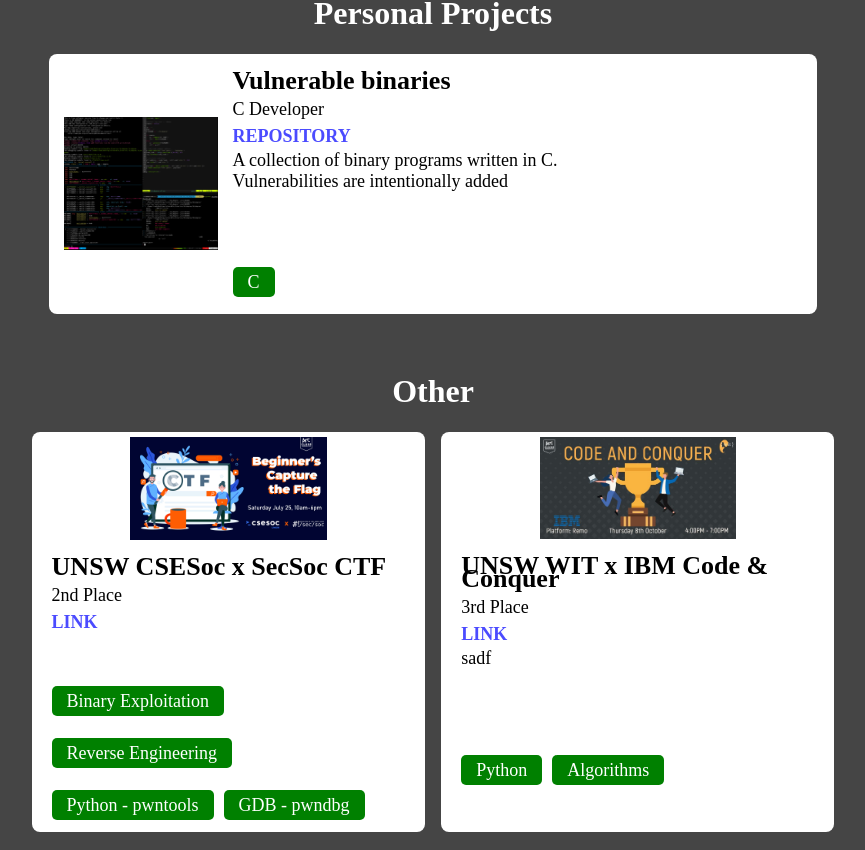
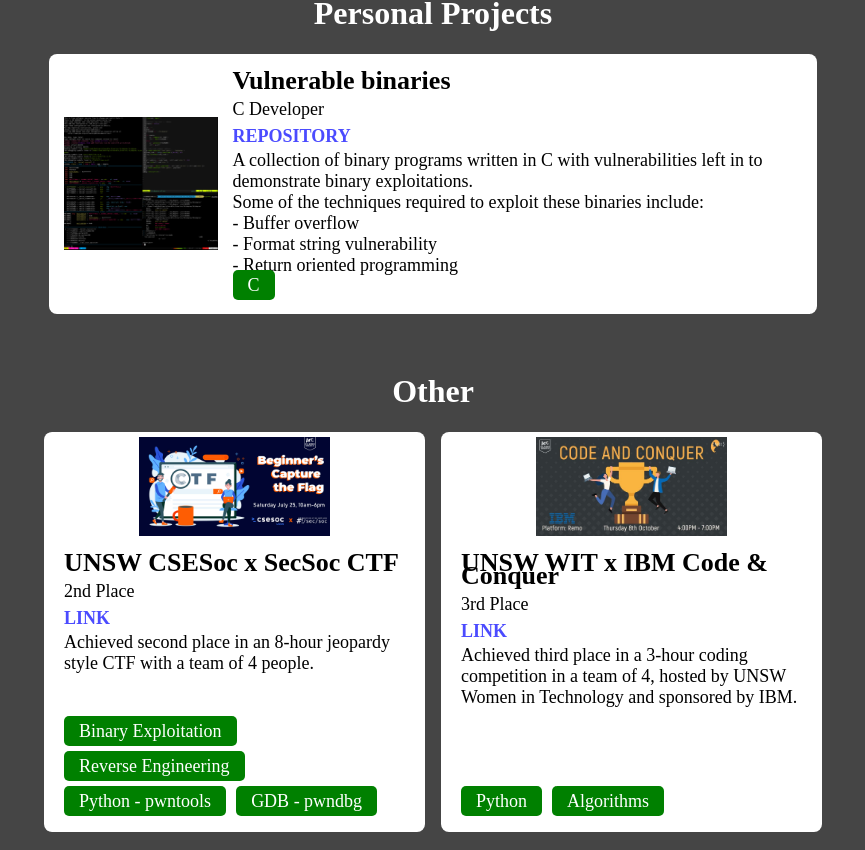
Before and after one commit to jjamme/jjamme.github.io, a React (Create React App) app: page / in a window 1280 px wide. Shown: the part 547-1397 px from the top of the page, without its empty margins (207-1072 px from the left). Built offline with nearby package versions, Linux system fonts and the light colour scheme.

Commit message:
Add descriptions to card

```diff
--- a/src/components/pages/Home.js
+++ b/src/components/pages/Home.js
@@ -38,9 +38,11 @@
           button="REPOSITORY"
           subheading="C Developer"
           image={VulnBinImage}
-          description={`A collection of binary programs written in C.
-          Vulnerabilities are intentionally added
-          `}
+          description={`A collection of binary programs written in C with vulnerabilities left in to demonstrate binary exploitations.
+          Some of the techniques required to exploit these binaries include:
+          - Buffer overflow
+          - Format string vulnerability
+          - Return oriented programming`}
           tags={[
             {
               link: "https://en.wikipedia.org/wiki/C_(programming_language)",
@@ -58,7 +60,7 @@
           button="LINK"
           subheading="2nd Place"
           image={CseSecImage}
-          description={``}
+          description={`Achieved second place in an 8-hour jeopardy style CTF with a team of 4 people.`}
           tags={[
             {
               link: "https://ctf101.org/binary-exploitation/overview/",
@@ -84,7 +86,7 @@
           button="LINK"
           subheading="3rd Place"
           image={WitIbmImage}
-          description={`sadf`}
+          description={`Achieved third place in a 3-hour coding competition in a team of 4, hosted by UNSW Women in Technology and sponsored by IBM.`}
           tags={[
             { link: "https://www.python.org/", title: "Python" },
             { link: "", title: "Algorithms" },
--- a/src/styles/Cards.css
+++ b/src/styles/Cards.css
@@ -74,7 +74,7 @@
   align-items: center;
   flex-direction: row;
   flex-grow: 1;
-  margin-top: 10%;
+  align-content: flex-end;
 }
 
 .tag {
@@ -84,3 +84,7 @@
   border-radius: 5px;
   margin-right: 10px;
 }
+
+.tag-container {
+  height: 35px;
+}
--- a/src/styles/Home.css
+++ b/src/styles/Home.css
@@ -8,7 +8,7 @@
   display: flex;
   flex-direction: row;
   height: 400px;
-  padding: 0px 18%;
+  padding: 0px 19%;
 }
 
 h1 {
```
